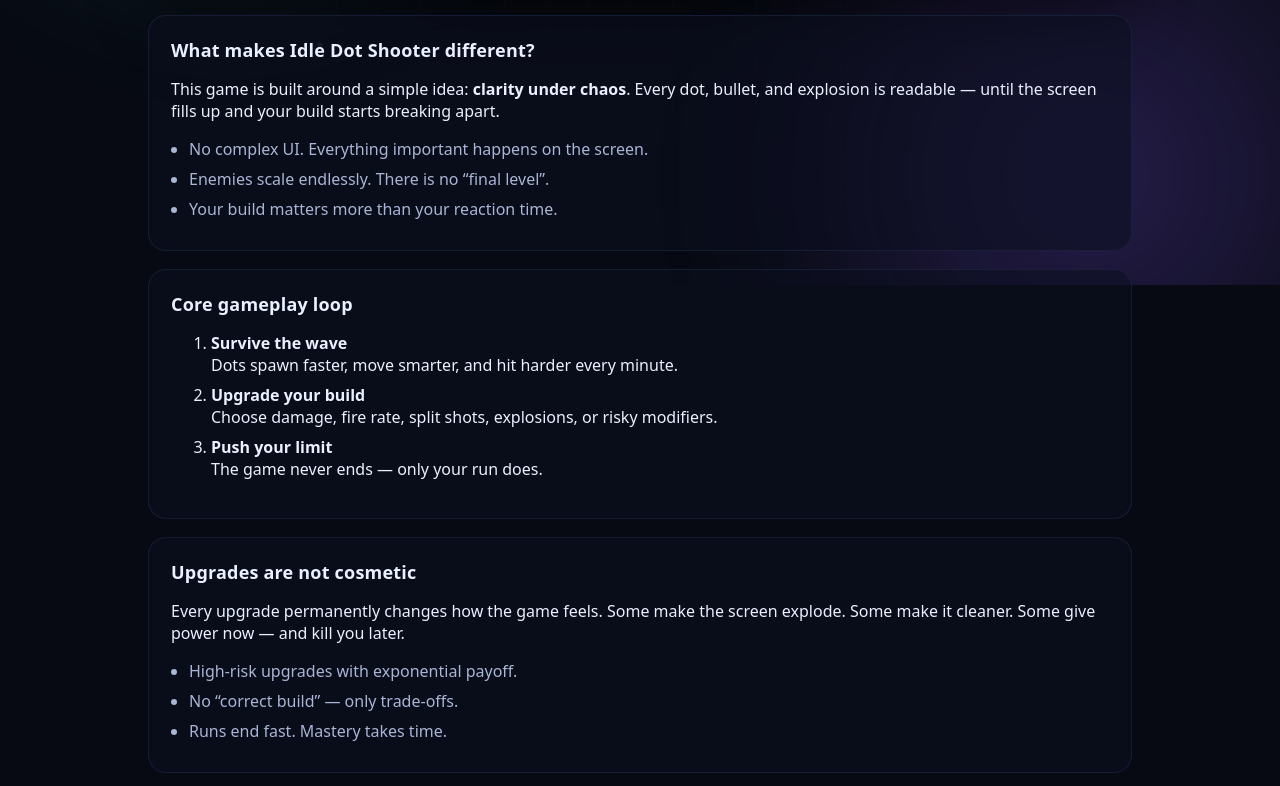
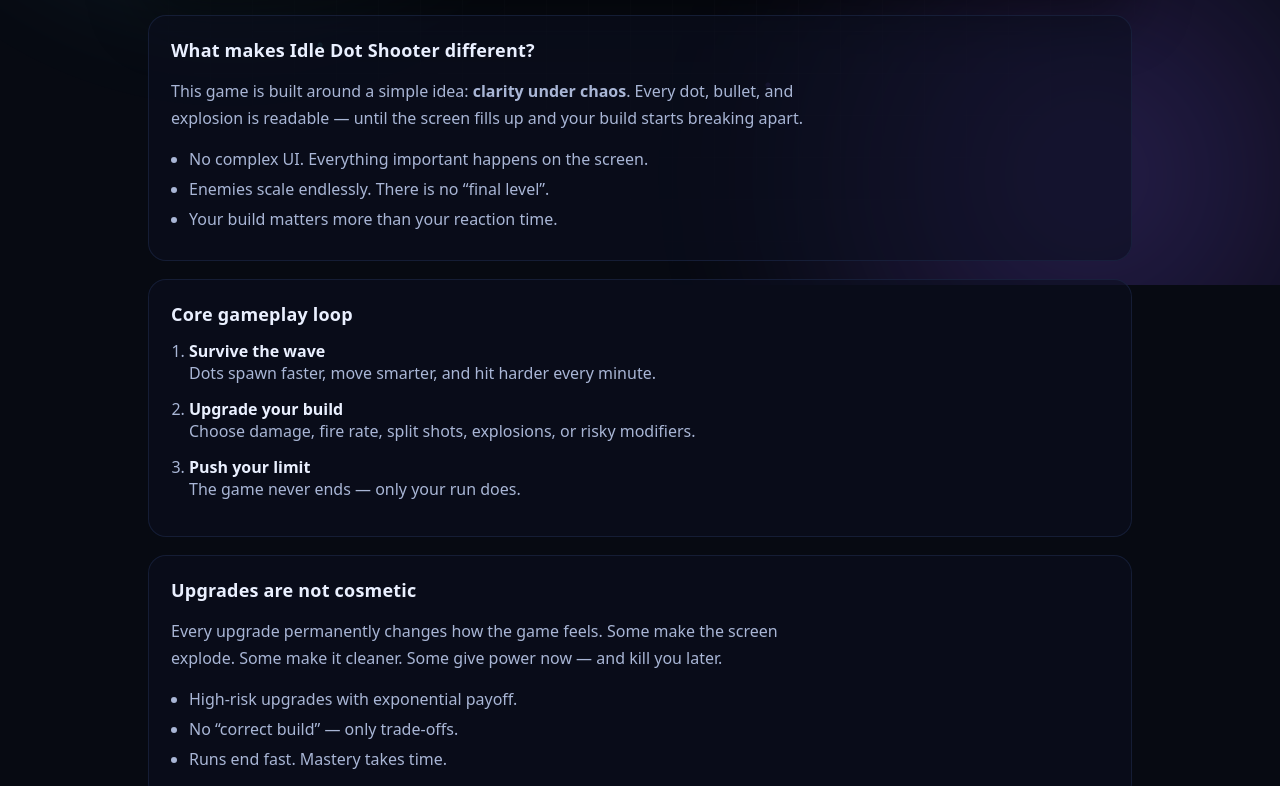
Before and after one commit to dangnhh92/dotshooter_landing, a plain HTML site: page index.html in a window 1280 px wide. Shown: the part 515-1301 px from the top of the page. Drawn offline with Linux system fonts and the light colour scheme.

Commit message:
Add styles for card and steps components

```diff
--- a/styles.css
+++ b/styles.css
@@ -197,3 +197,21 @@ h1{
   .hero{padding: 26px 18px}
   .btn{min-width: 100%}
 }
+
+.card-text{
+  color: var(--muted);
+  line-height: 1.7;
+  max-width: 70ch;
+}
+
+.steps{
+  margin: 0;
+  padding-left: 18px;
+  color: var(--muted);
+}
+.steps li{
+  margin: 14px 0;
+}
+.steps strong{
+  color: var(--text);
+}
```
